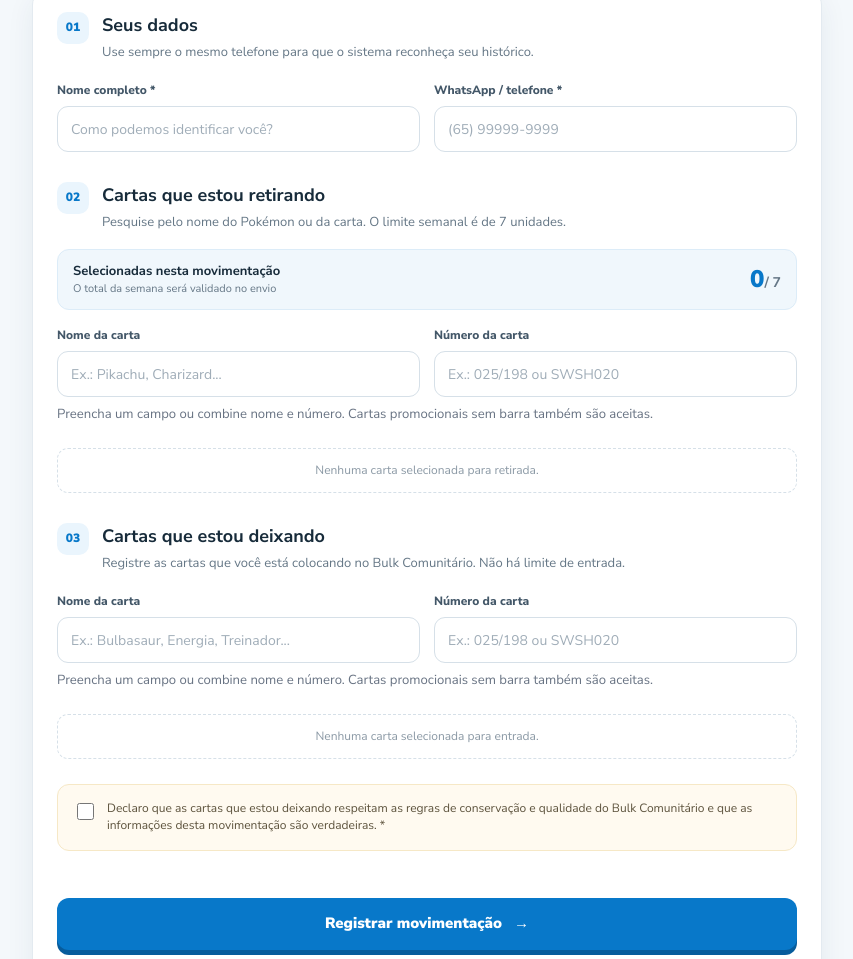
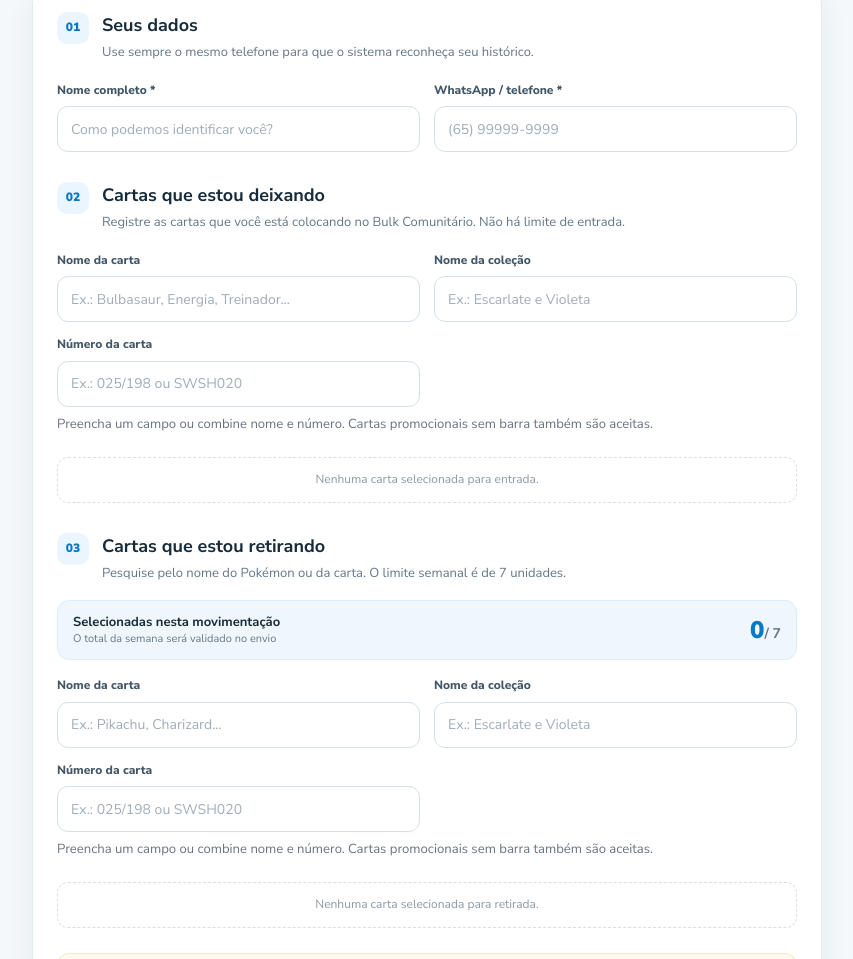
Before and after one commit to rihappytangara/bulk-comunitario, a plain HTML site: page index.html in a window 1280 px wide. Shown: the part 530-1489 px from the top of the page, without its empty margins (213-1066 px from the left). Drawn offline with Linux system fonts and the light colour scheme.

Commit message:
Reorganiza movimentação e adiciona filtro de coleção

```diff
--- a/index.html
+++ b/index.html
@@ -58,6 +58,33 @@
       <div class="section-heading movement-title">
         <span class="step">02</span>
         <div>
+          <h2>Cartas que estou deixando</h2>
+          <p>Registre as cartas que você está colocando no Bulk Comunitário. Não há limite de entrada.</p>
+        </div>
+      </div>
+      <div class="search-wrap">
+        <div class="form-grid card-search-grid">
+          <label class="field">
+            <span>Nome da carta</span>
+            <input id="deposit-name-search" type="search" autocomplete="off" placeholder="Ex.: Bulbasaur, Energia, Treinador..." aria-label="Nome da carta para deixar">
+          </label>
+          <label class="field">
+            <span>Nome da coleção</span>
+            <input id="deposit-collection-search" type="search" autocomplete="off" placeholder="Ex.: Escarlate e Violeta" aria-label="Coleção da carta">
+          </label>
+          <label class="field">
+            <span>Número da carta</span>
+            <input id="deposit-number-search" type="search" autocomplete="off" placeholder="Ex.: 025/198 ou SWSH020" aria-label="Número da carta para deixar">
+          </label>
+        </div>
+        <small class="search-hint">Preencha um campo ou combine nome e número. Cartas promocionais sem barra também são aceitas.</small>
+        <div id="deposit-results" class="search-results" aria-live="polite"></div>
+      </div>
+      <div id="deposit-selected" class="selected-list empty-state">Nenhuma carta selecionada para entrada.</div>
+
+      <div class="section-heading movement-title">
+        <span class="step">03</span>
+        <div>
           <h2>Cartas que estou retirando</h2>
           <p>Pesquise pelo nome do Pokémon ou da carta. O limite semanal é de 7 unidades.</p>
         </div>
@@ -70,10 +97,14 @@
         <div class="limit-number"><span id="withdraw-count">0</span><small>/ 7</small></div>
       </div>
       <div class="search-wrap">
-        <div class="form-grid">
+        <div class="form-grid card-search-grid">
           <label class="field">
             <span>Nome da carta</span>
             <input id="withdraw-name-search" type="search" autocomplete="off" placeholder="Ex.: Pikachu, Charizard..." aria-label="Nome da carta para retirar">
+          </label>
+          <label class="field">
+            <span>Nome da coleção</span>
+            <input id="withdraw-collection-search" type="search" autocomplete="off" placeholder="Ex.: Escarlate e Violeta" aria-label="Coleção da carta">
           </label>
           <label class="field">
             <span>Número da carta</span>
@@ -84,29 +115,6 @@
         <div id="withdraw-results" class="search-results" aria-live="polite"></div>
       </div>
       <div id="withdraw-selected" class="selected-list empty-state">Nenhuma carta selecionada para retirada.</div>
-
-      <div class="section-heading movement-title">
-        <span class="step">03</span>
-        <div>
-          <h2>Cartas que estou deixando</h2>
-          <p>Registre as cartas que você está colocando no Bulk Comunitário. Não há limite de entrada.</p>
-        </div>
-      </div>
-      <div class="search-wrap">
-        <div class="form-grid">
-          <label class="field">
-            <span>Nome da carta</span>
-            <input id="deposit-name-search" type="search" autocomplete="off" placeholder="Ex.: Bulbasaur, Energia, Treinador..." aria-label="Nome da carta para deixar">
-          </label>
-          <label class="field">
-            <span>Número da carta</span>
-            <input id="deposit-number-search" type="search" autocomplete="off" placeholder="Ex.: 025/198 ou SWSH020" aria-label="Número da carta para deixar">
-          </label>
-        </div>
-        <small class="search-hint">Preencha um campo ou combine nome e número. Cartas promocionais sem barra também são aceitas.</small>
-        <div id="deposit-results" class="search-results" aria-live="polite"></div>
-      </div>
-      <div id="deposit-selected" class="selected-list empty-state">Nenhuma carta selecionada para entrada.</div>
 
       <div class="declaration">
         <label class="check-row">
```
